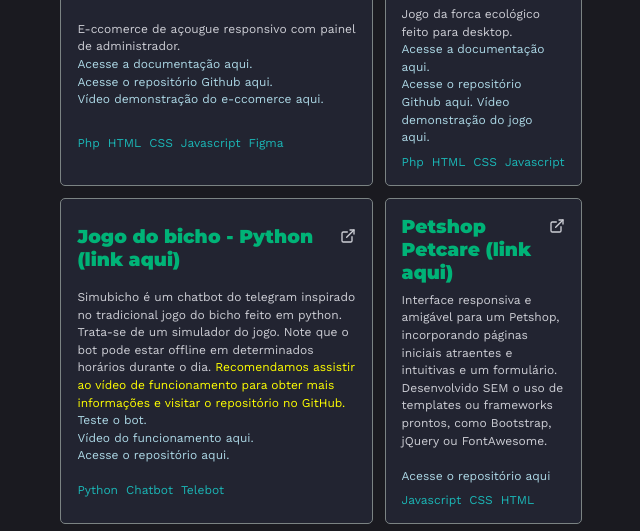
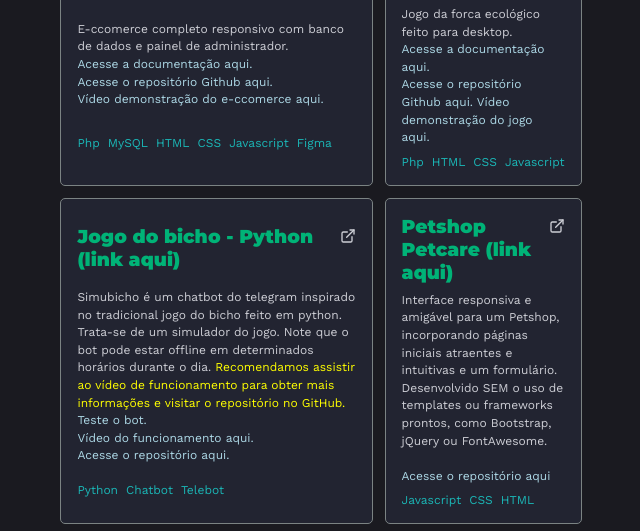
Before and after one commit to dib10/portfolio, a website built with Vite: page index.html in a window 1280 px wide. Shown: the part 1087-1618 px from the top of the page, without its empty margins (319-959 px from the left). Built offline with nearby package versions, Linux system fonts and the light colour scheme.

Commit message:
alteração na aba do açougue

```diff
--- a/index.html
+++ b/index.html
@@ -129,7 +129,8 @@
             </div>
 
             <p class="repository-description">
-              E-ccomerce de açougue responsivo com painel de administrador.<br>
+              E-ccomerce completo responsivo com banco de dados e painel de
+              administrador.<br>
               <a href="https://docs.google.com/document/d/1pDAOVzOrMP_AkwlDtlmQfZjHQygmlCl1ilrZcRO0w8U/edit?usp=sharing">Acesse a documentação aqui.</a><br>
 
               <a href="https://github.com/dib10/acougue">Acesse o repositório Github aqui.<br></a>
@@ -139,6 +140,7 @@
 
             <div class="repository-language-used-container">
               <span class="language-used">Php</span>
+              <span class="language-used">MySQL</span>
               <span class="language-used">HTML</span>
               <span class="language-used">CSS</span>
               <span class="language-used">Javascript</span>
```
